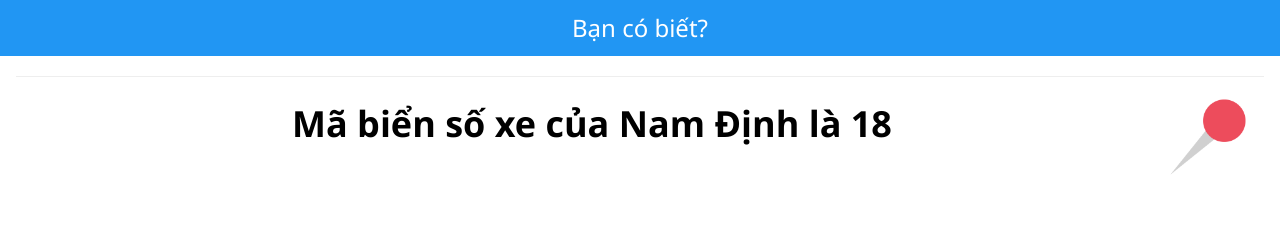
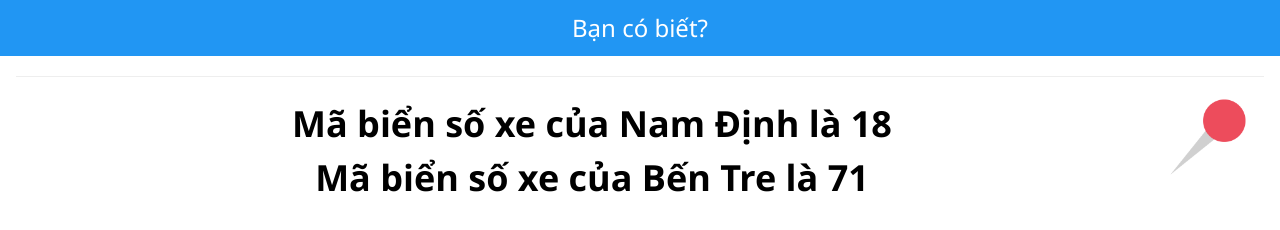
Before and after one commit to okngay/kienthucvui, a plain HTML site: page index.html in a window 1280 px wide. Drawn offline with nearby package versions, Linux system fonts and the light colour scheme.

Commit message:
Add files via upload

```diff
--- a/index.html
+++ b/index.html
@@ -9,9 +9,9 @@
     <div class="" style="width:100%">
         <header class="w3-container w3-green w3-center w3-hover-blue">
             <h3>Bạn có biết?</h3> </header>
-        <div class="w3-container">
-            <hr> <img src="img/1.png" id="hinhanh" class="w3-right  w3-margin-right" style="width:80px">
-            <h1 class="w3-center"> <b> Mã biển số xe của Nam Định là 18</b></h1>
+        <div class="w3-container w3-animate-top">
+            <hr> <img src="img/1.png" id="hinhanh" class="w3-right w3-margin-right" style="width:80px">
+            <h1 class="w3-center"> <b> Mã biển số xe của Nam Định là 18 <br>Mã biển số xe của Bến Tre là 71</b></h1>
             <br> </div>
     </div>
 </body>
```
